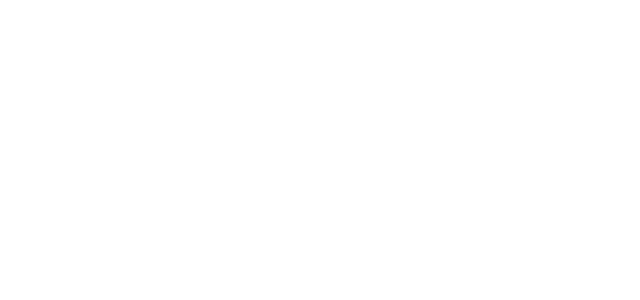
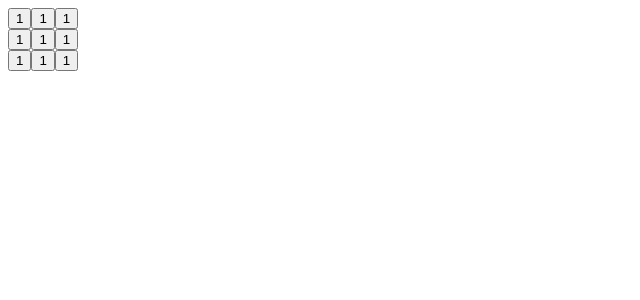
Before and after one commit to Mertcan417/learn-react-pvjl, a Next.js app in the folder Quick_Start/opdrachten_quick_start/: page /tictactoe in a window 1280 px wide. Shown: the top 300 px of the page, without its empty margins (0-640 px from the left). Built offline with nearby package versions, Linux system fonts and the light colour scheme.

Commit message:
add square components in board component

```diff
--- a/Quick_Start/opdrachten_quick_start/src/pages/tictactoe.js
+++ b/Quick_Start/opdrachten_quick_start/src/pages/tictactoe.js
@@ -10,10 +10,19 @@
   return (
     <>
       <div className="board-row">
+      <Square/>
+      <Square/>
+      <Square/>
       </div>
       <div className="board-row">
+      <Square/>
+      <Square/>
+      <Square/>
       </div>
       <div className="board-row">
+      <Square/>
+      <Square/>
+      <Square/>
       </div>
     </>
   );
```
